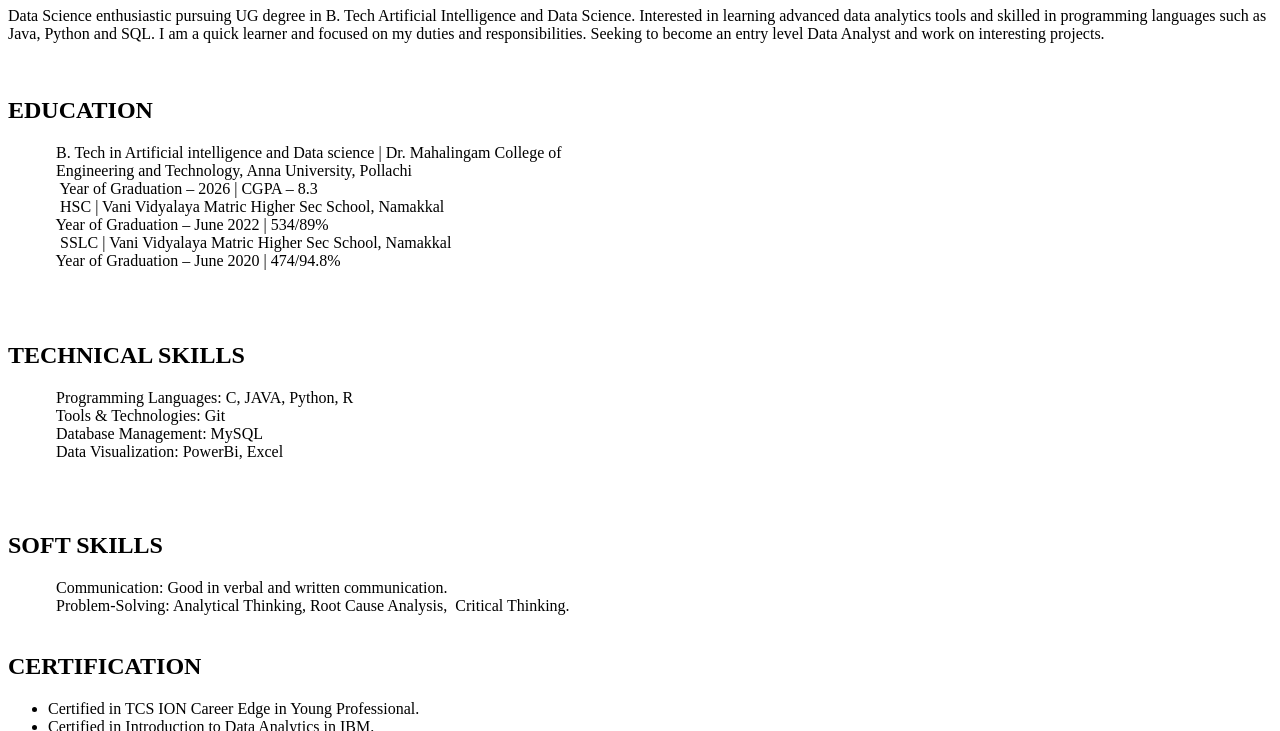
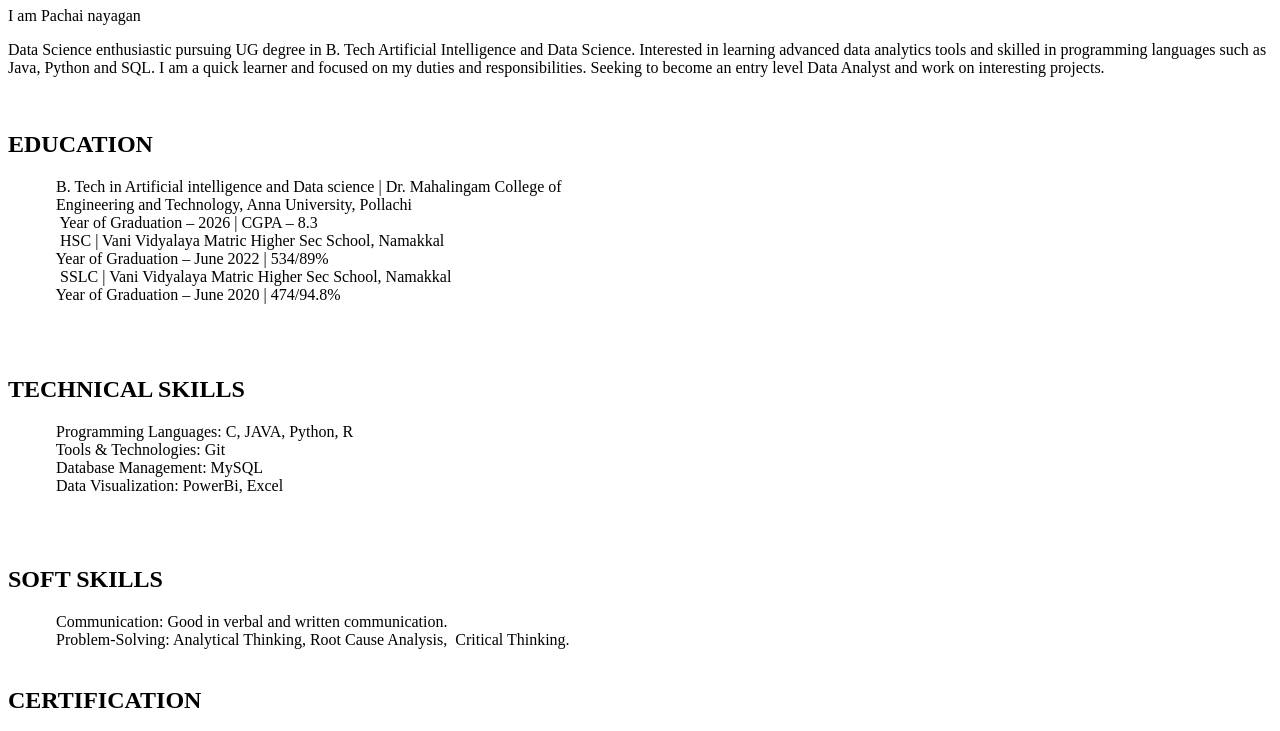
Before and after one commit to DhanushRB/DHANUSH-R-B-PORTFOLIO, a plain HTML site: page about.html in a window 1280 px wide. Shown: the part 119-850 px from the top of the page. Drawn offline with Linux system fonts and the light colour scheme.

Commit message:
Update about.html

```diff
--- a/about.html
+++ b/about.html
@@ -16,6 +16,7 @@
             <a href="contact.html">CONTACT</a>
         </nav>
         <h1>DHANUSH R B</h1>
+        <p>I am Pachai nayagan </p>
         <p>
             Data Science enthusiastic pursuing
             UG degree in B. Tech Artificial
```
